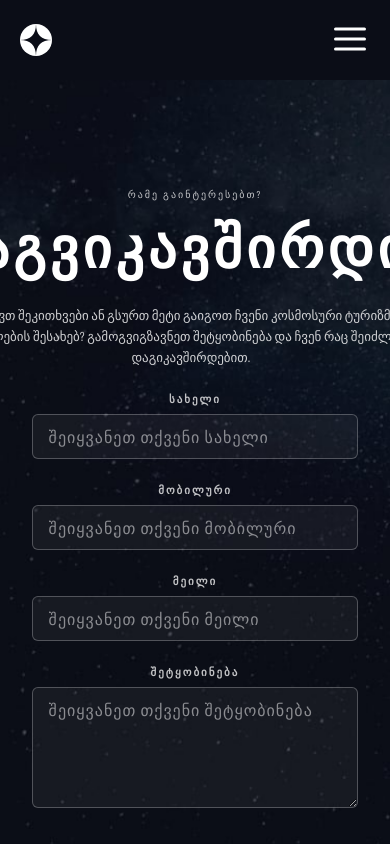
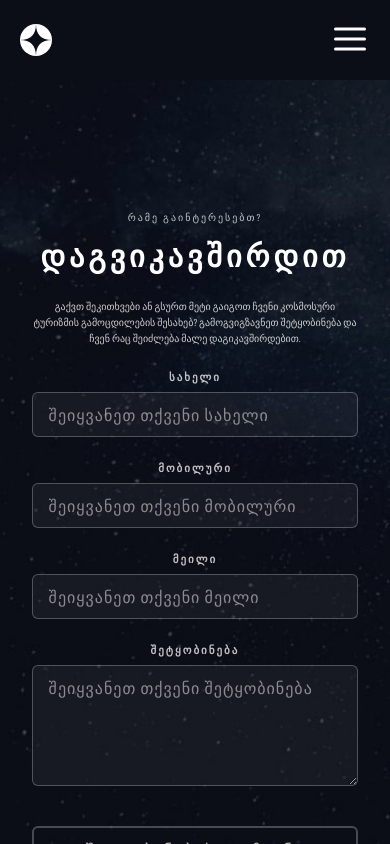
Before and after one commit to Nutsubidze423/Space-Tourism, an Angular app: page /contact in a window 390 px wide. Built offline with nearby package versions, Linux system fonts and the light colour scheme; a web font is replaced by a local one.

Commit message:
fixed bugs3

```diff
--- a/src/app/pages/contact/contact.css
+++ b/src/app/pages/contact/contact.css
@@ -37,8 +37,8 @@ main.contact-hero {
 
 .hero-title {
   font-family: 'Bellefair', serif;
-  font-size: 60px;
-  margin: 0 0 24px 0;
+  font-size: 60px !important;
+  padding: 0 0 24px 0;
   letter-spacing: 4px;
   animation: slideInLeft 0.8s ease 0.3s both;
 }
@@ -88,10 +88,12 @@ main.contact-hero {
     margin: 0;
   }
   .hero-title {
-    font-size: 28px;
+    font-size: 23px;
   }
+
   .hero-desc {
-    font-size: 13px;
+    font-size: 10px;
+
   }
   .eyebrow {
     font-size: 10px;
@@ -101,7 +103,7 @@ main.contact-hero {
   }
   .form-group input,
   .form-group textarea {
-    font-size: 13px;
+    font-size: 10px;
     padding: 10px 12px;
   }
 }
@@ -198,7 +200,7 @@ main.contact-hero {
   }
 
   .hero-title {
-    font-size: 56px;
+    font-size: 30px !important;
   }
 
   .contact-form-section {
```
